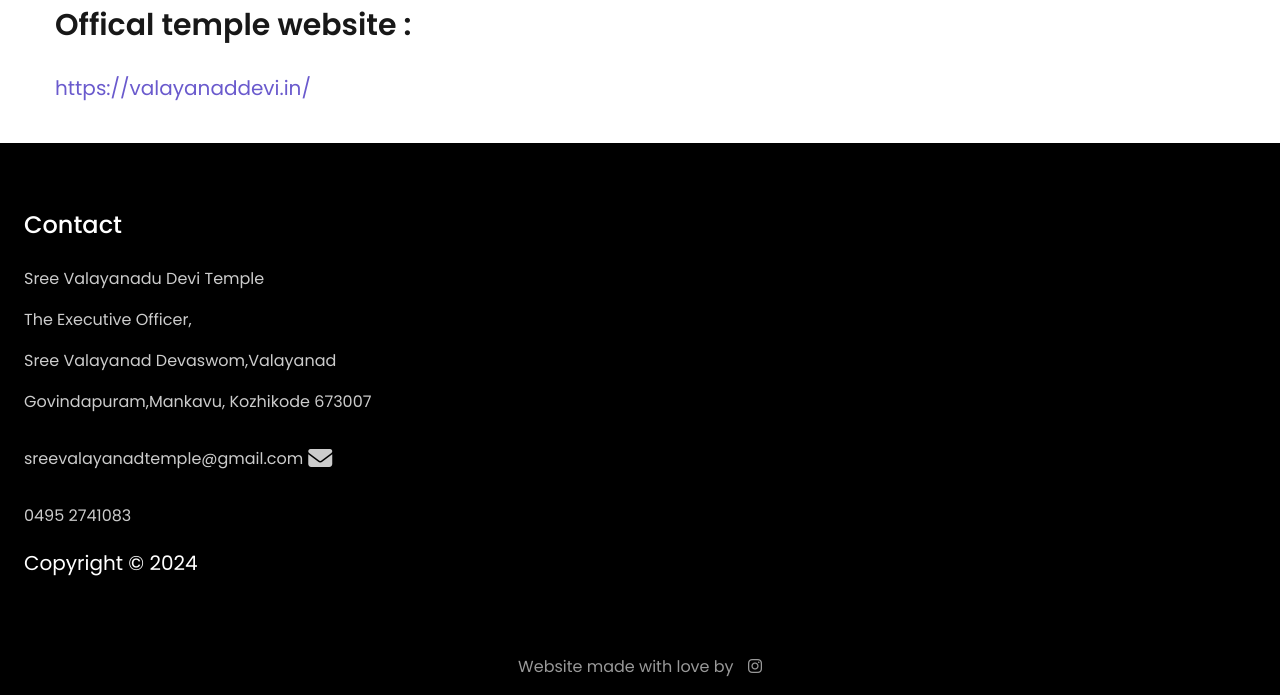
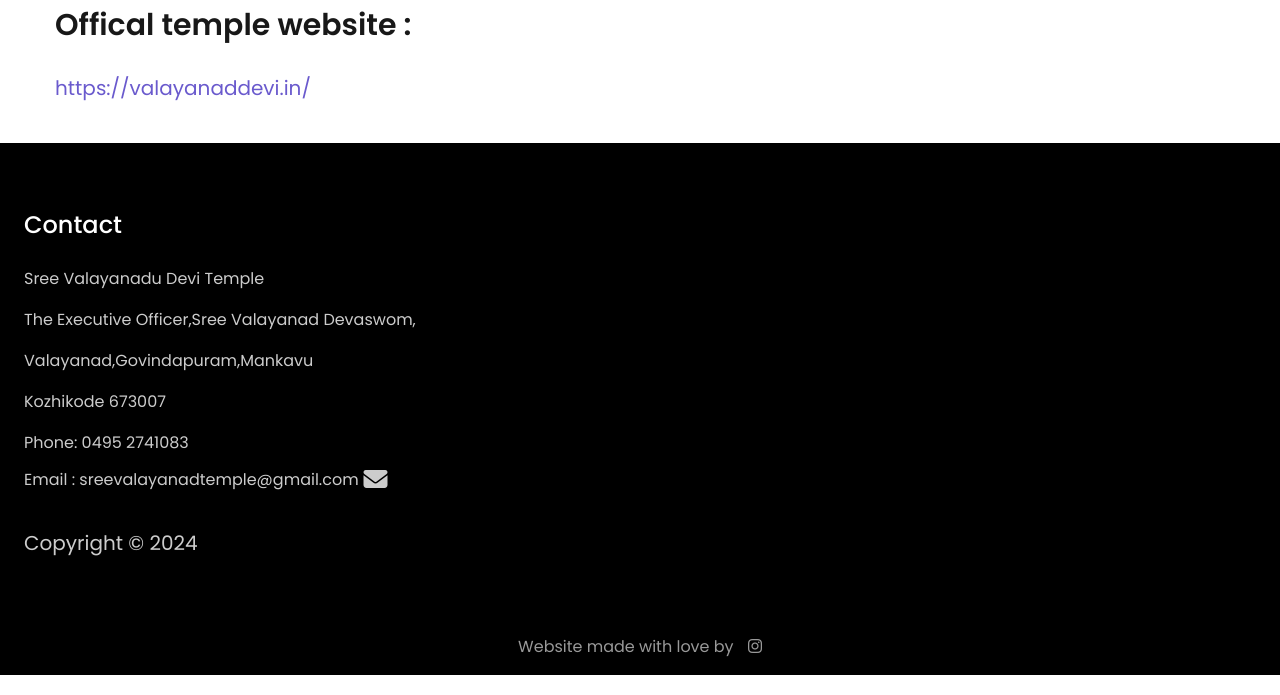
Before and after one commit to Anandkp6937/valayanad, a plain HTML site: page index.html in a window 1280 px wide. Shown: the part 7358-8053 px from the top of the page. Drawn offline with Linux system fonts and the light colour scheme.

Commit message:
small bug fixed

```diff
--- a/index.html
+++ b/index.html
@@ -163,13 +163,13 @@
      <div class="addres" id="address">
           <p class="extra">Contact</p>
           <p class="footerDesc">Sree Valayanadu Devi Temple</p>
-          <p class="footerDesc">The Executive Officer,</p>
-          <p class="footerDesc">Sree Valayanad Devaswom,Valayanad</p>
-          <p class="footerDesc">Govindapuram,Mankavu, Kozhikode 673007</p>
-          <div class="mail"><p class="footerDesc">sreevalayanadtemple@gmail.com </p>
+          <p class="footerDesc">The Executive Officer,Sree Valayanad Devaswom,</p>
+          <p class="footerDesc">Valayanad,Govindapuram,Mankavu</p>
+          <p class="footerDesc">Kozhikode 673007</p>
+          <p class="footerDesc">Phone: 0495 2741083</p>
+          <div class="mail"><p class="footerDesc">Email : sreevalayanadtemple@gmail.com </p>
           <i class="fa-solid fa-envelope"></i>
           </div>
-          <p class="footerDesc">0495 2741083</p>
          <p class="copyright"> Copyright © 2024</p>
      </div>
      <div class="me">
--- a/style.css
+++ b/style.css
@@ -17,7 +17,7 @@ body{
      margin-left:10px;
 }
 .copyright{
-
+opacity:0.8;
 }
 .allsection{
      padding:0 15px;
@@ -220,7 +220,9 @@ font-size:0.8em;
      justify-content:flex-start;
      align-items: center;
      gap:5px;
+     margin-top:-1em;
 }
+.copyright{}
 .modelBox{
      /* background:rgb(4, 4, 71); */
 
@@ -263,7 +265,7 @@ font-size:0.8em;
 }
 
 .modelBox-ul{
-     margin-top:-1.3em;
+     margin-top:-1.8em;
      display: flex;
      flex-direction:column;
      align-items: flex-start;
```
